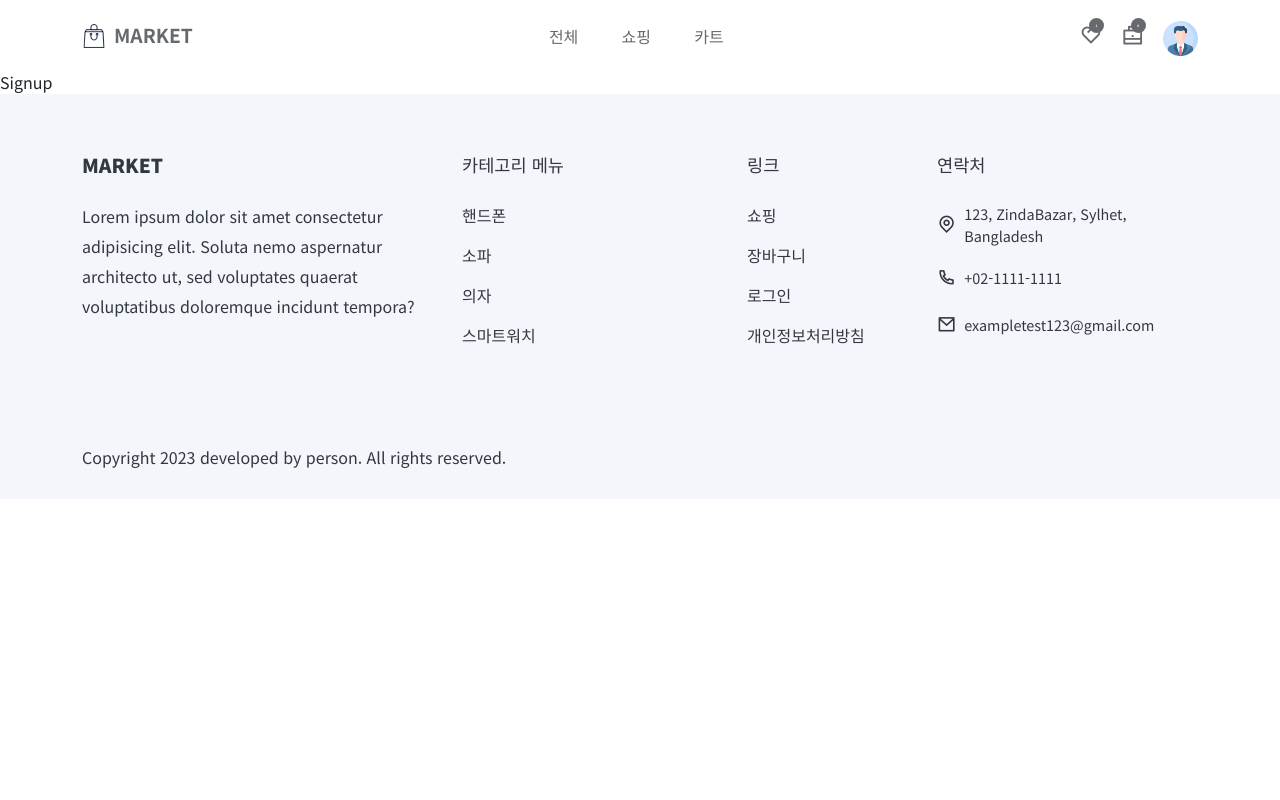
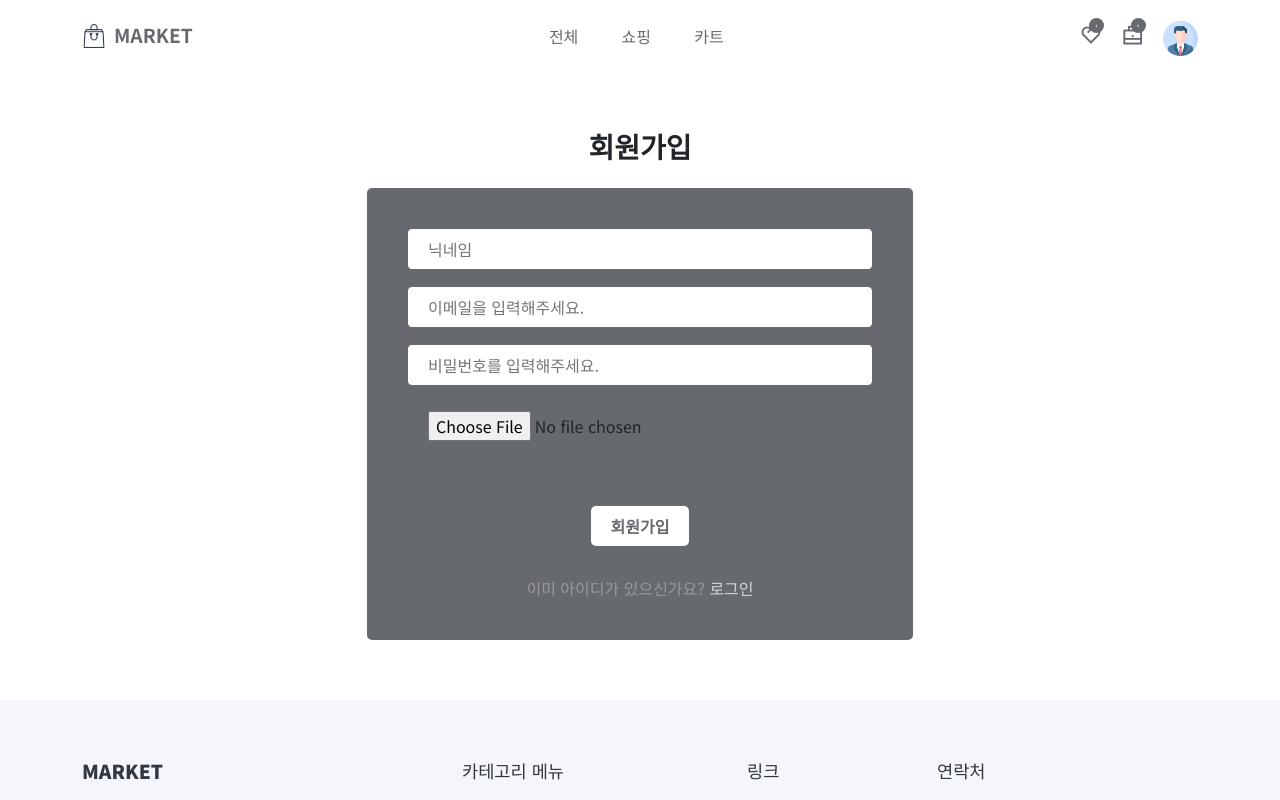
Before and after one commit to Parzival8971/react-my-ecommerce, a React (Create React App) app: page /signup in a window 1280 px wide. Shown: the top 800 px of the page. Built offline with nearby package versions, Linux system fonts and the light colour scheme.

Commit message:
Feat(login): create a signup function

```diff
--- a/src/pages/Login.jsx
+++ b/src/pages/Login.jsx
@@ -9,7 +9,7 @@
   const [password, setPassword] = useState('');
 
   return (
-    <Helmet title='장바구니'>
+    <Helmet title='로그인'>
       <section>
         <Container>
           <Row>
@@ -37,7 +37,7 @@
                   로그인
                 </button>
                 <p>
-                  아이디가 없으신가요? <Link to='signup'>아이디 만들기</Link>
+                  아이디가 없으신가요? <Link to='/signup'>아이디 만들기</Link>
                 </p>
               </Form>
             </Col>
--- a/src/pages/Signup.jsx
+++ b/src/pages/Signup.jsx
@@ -1,7 +1,67 @@
-import React from 'react';
+import React, { useState } from 'react';
+import Helmet from '../components/Helmet/Helmet';
+import { Col, Container, Form, FormGroup, Row } from 'reactstrap';
+import { Link } from 'react-router-dom';
+import '../styles/login.css';
 
 const Signup = () => {
-  return <div>Signup</div>;
+  const [userName, setUserName] = useState('');
+  const [email, setEmail] = useState('');
+  const [password, setPassword] = useState('');
+  const [file, setFile] = useState(null);
+
+  return (
+    <Helmet title='회원가입'>
+      <section>
+        <Container>
+          <Row>
+            <Col lg='6' className='m-auto text-center'>
+              <h3 className='fw-bold mb-4'>회원가입</h3>
+
+              <Form className='auth__form'>
+                <FormGroup className='form__group'>
+                  <input
+                    type='text'
+                    placeholder='닉네임'
+                    value={userName}
+                    onChange={(e) => setUserName(e.target.value)}
+                  />
+                </FormGroup>
+                <FormGroup className='form__group'>
+                  <input
+                    type='email'
+                    placeholder='이메일을 입력해주세요.'
+                    value={email}
+                    onChange={(e) => setEmail(e.target.value)}
+                  />
+                </FormGroup>
+                <FormGroup className='form__group'>
+                  <input
+                    type='password'
+                    placeholder='비밀번호를 입력해주세요.'
+                    value={password}
+                    onChange={(e) => setPassword(e.target.value)}
+                  />
+                </FormGroup>
+                <FormGroup className='form__group'>
+                  <input
+                    type='file'
+                    onChange={(e) => setFile(e.target.files[0])}
+                  />
+                </FormGroup>
+                <button type='submit' className='buy__btn auth__btn'>
+                  회원가입
+                </button>
+                <p>
+                  이미 아이디가 있으신가요? <Link to='/login'>로그인</Link>
+                </p>
+              </Form>
+            </Col>
+          </Row>
+        </Container>
+      </section>
+    </Helmet>
+  );
 };
 
 export default Signup;
--- a/src/styles/login.css
+++ b/src/styles/login.css
@@ -17,3 +17,8 @@
 .auth__form p a {
   color: rgba(255, 255, 255, 0.735);
 }
+
+.auth__forminput[type='file'] {
+  color: #fff;
+  cursor: pointer;
+}
```
